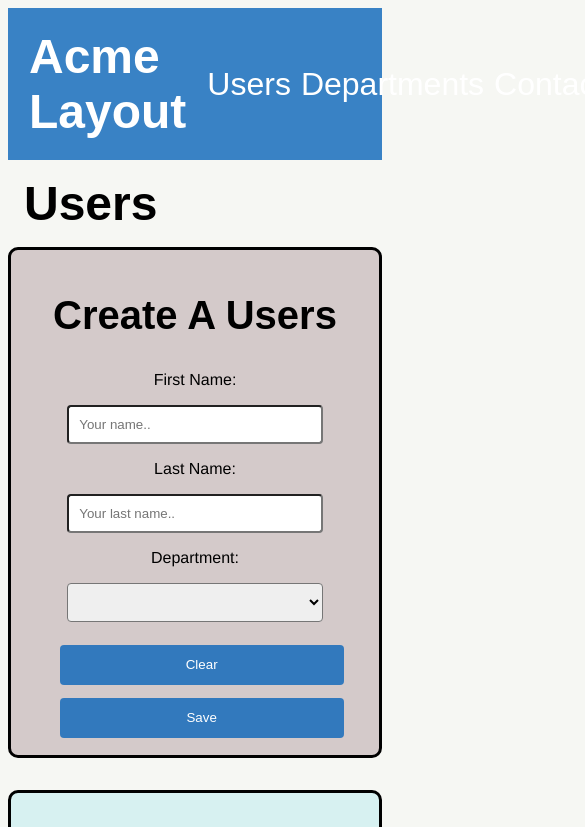
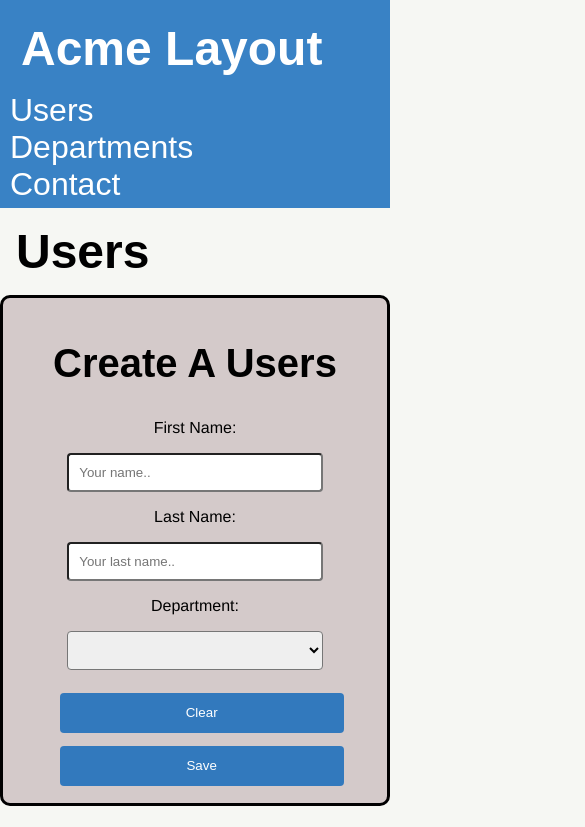
Before and after one commit to rtaha07/acme-flex-box, a plain HTML site: page index.html in a window 390 px wide. Shown: the top 827 px of the page, 585 px wide, since content can reach past the window. Drawn offline with Linux system fonts and the light colour scheme; a web font is replaced by a local one.

Commit message:
changed some media queries

```diff
--- a/styles.css
+++ b/styles.css
@@ -5,6 +5,8 @@
 body {
   font-family: Helvetica, Arial, sans-serif;
   background-color: #f6f7f3;
+  margin: 0;
+  position: relative;
 }
 
 p {
@@ -100,6 +102,7 @@ nav a {
   border-radius: 10px;
   background-color: #d4caca;
   padding: 10px 10px;
+  align-self: center;
 }
 .form-wrap h2{
   text-align: left;
@@ -139,10 +142,14 @@ nav a {
 }
 
 @media screen and (max-width: 600px) {
-  .main-nav .title{
+  .main-nav {
     align-items: flex-start;
-    flex-flow: column wrap;
+    flex-flow:  column wrap;
     justify-content: flex-end;
+  }
+  nav{
+    display: flex;
+    flex-flow: row wrap;
   }
 
 }
```
